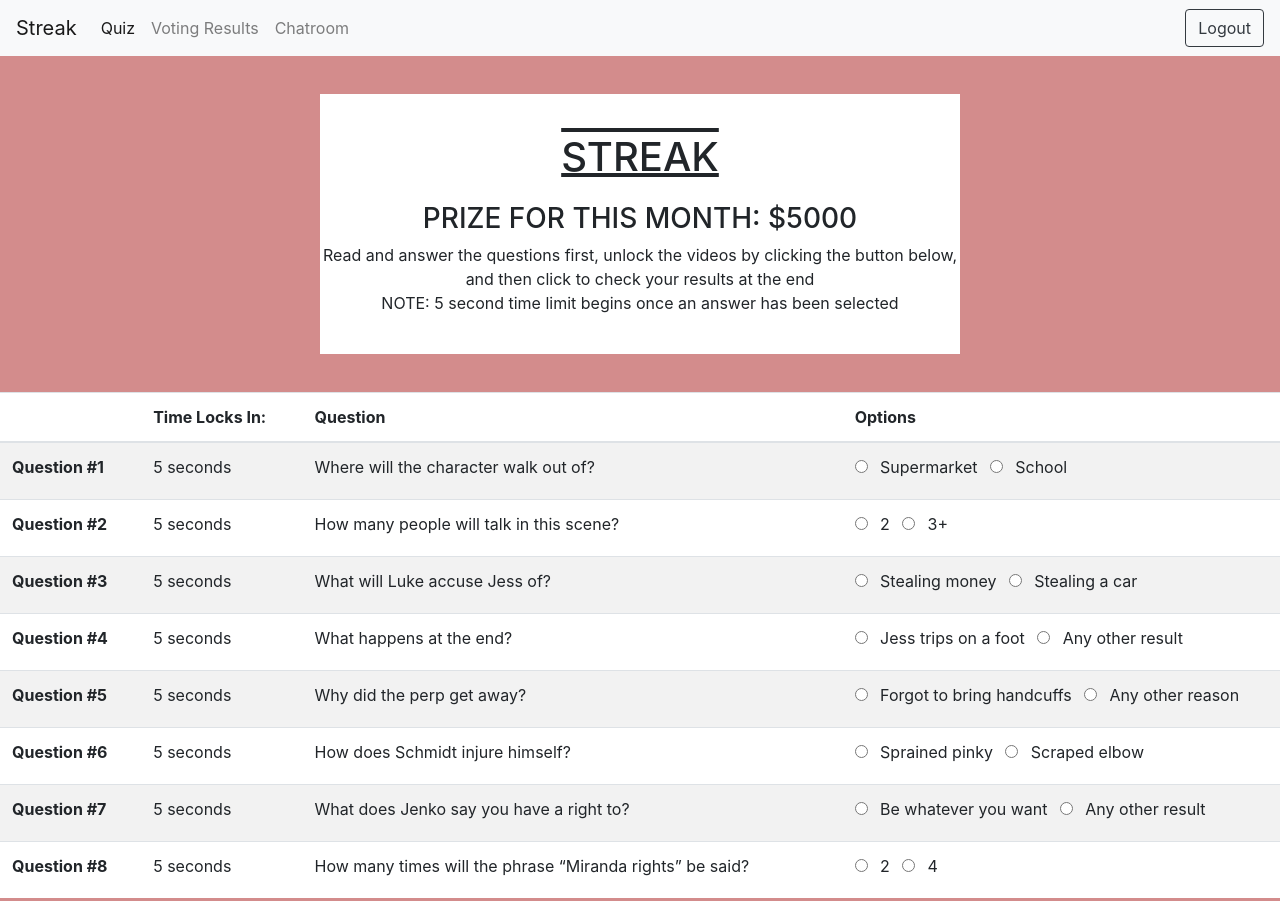
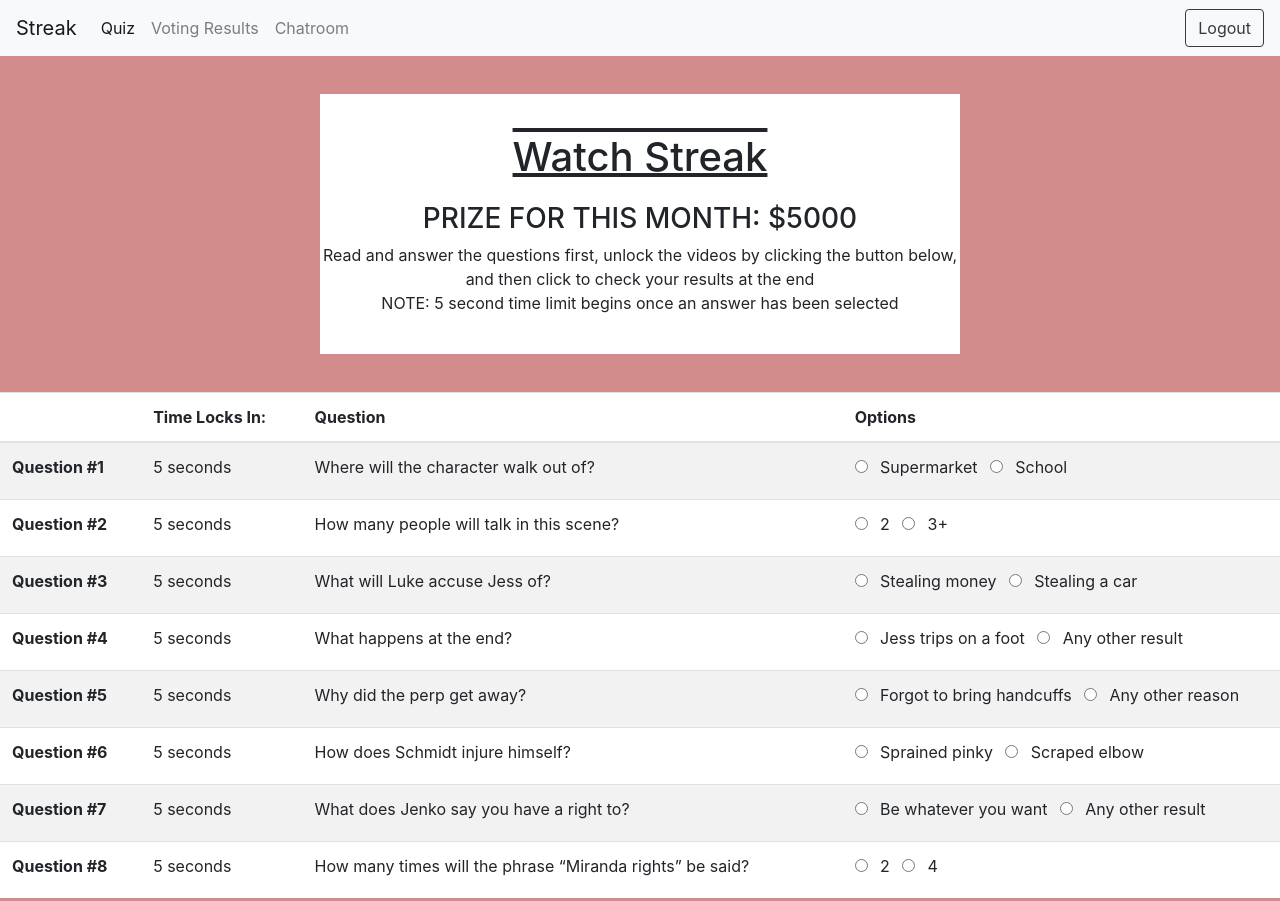
Before and after one commit to parisashem/finalstreakproject, a website: page public/homepage.html in a window 1280 px wide. Shown: the top 901 px of the page. Drawn offline with nearby package versions, Linux system fonts and the light colour scheme.

Commit message:
Update homepage.html

```diff
--- a/public/homepage.html
+++ b/public/homepage.html
@@ -43,7 +43,7 @@
         </nav>
 
         <div id="prize">
-          <h1> STREAK </h1>
+          <h1> Watch Streak </h1>
           <h3>PRIZE FOR THIS MONTH: $5000</h3>
           <span>Read and answer the questions first, unlock the videos by clicking the button below, and then click to check your results at the end</span><br>
           <span>NOTE: 5 second time limit begins once an answer has been selected</span>
```
